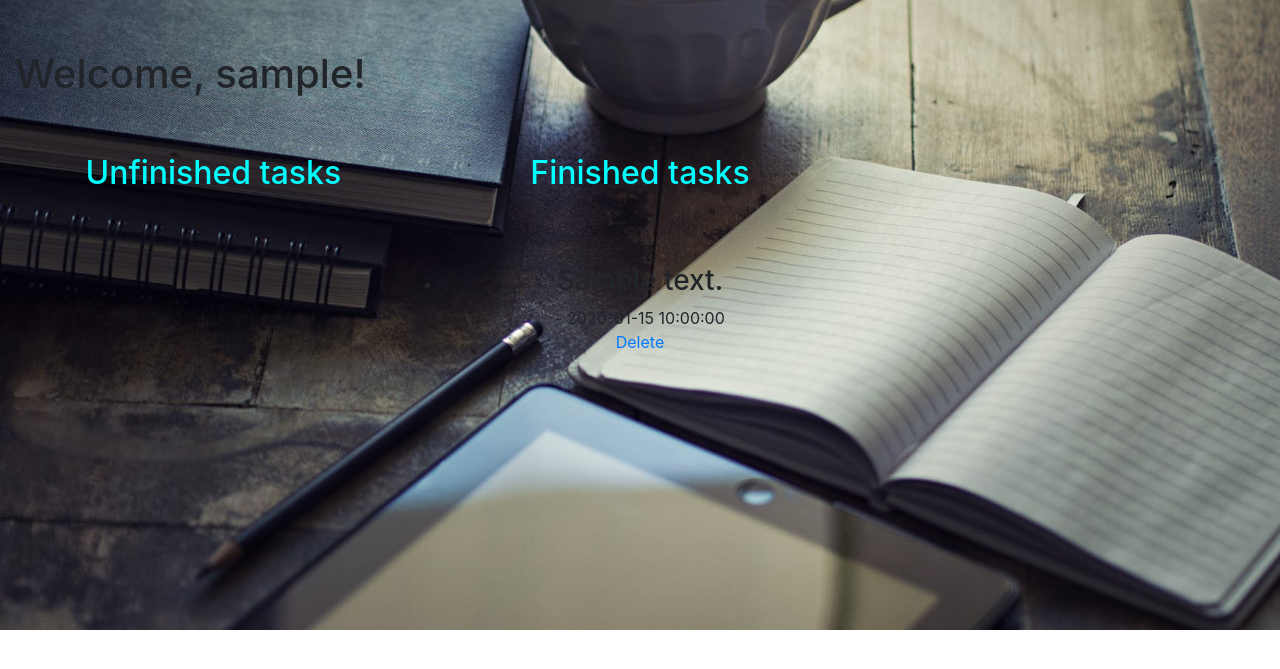
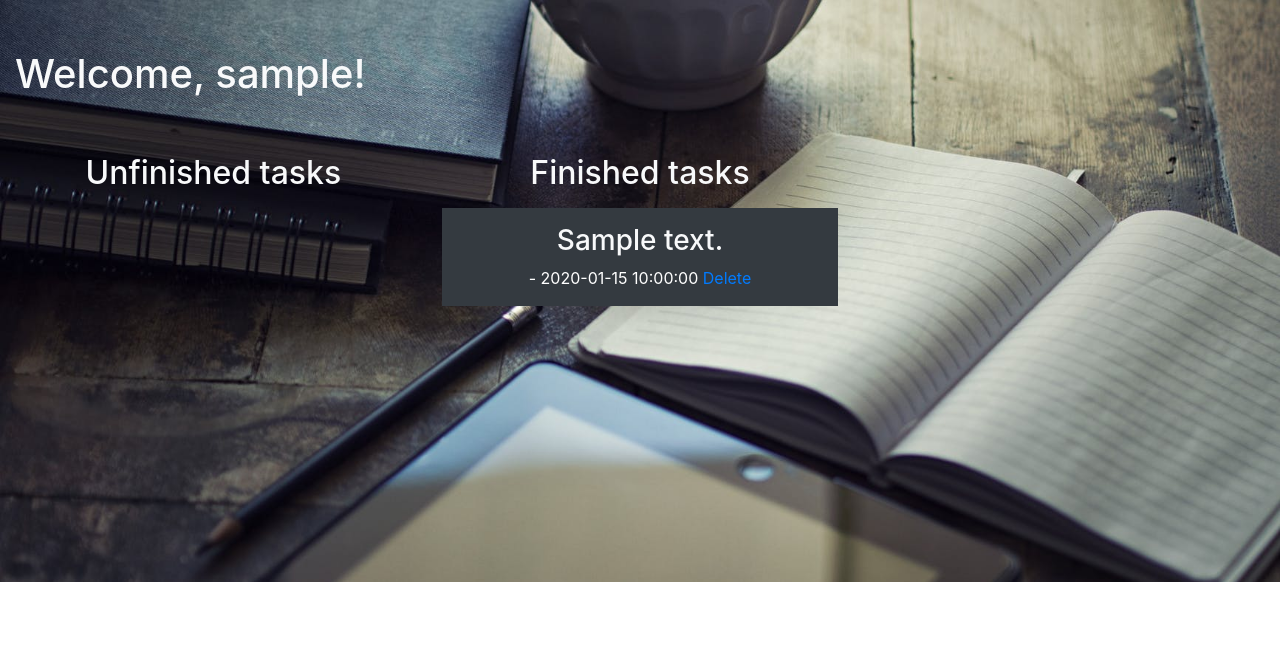
Before and after one commit to sairabbas/2Do, a Flask app: page / in a window 1280 px wide. Shown: the part 56-725 px from the top of the page. Run offline with Flask 2, Linux system fonts and the light colour scheme; a user stored in the database is signed in; tables that the repository leaves empty hold one stand-in row (values such as "Sample post"); some libraries are stand-ins or nearby versions; some web fonts are replaced.

Commit message:
Adding some styling changes

```diff
--- a/app/main.py
+++ b/app/main.py
@@ -93,7 +93,7 @@ def add():
         db.session.query(Todo)
         flash('Task successfully created!', 'success')
 
-        flash('Successfully to create task!', 'success')
+       # flash('Successfully to create task!', 'success')
 
         return redirect(url_for('home'))
         # posts = Todo.query.order_by(Todo.timestamp.desc()).all()
--- a/app/templates/home.html
+++ b/app/templates/home.html
@@ -17,27 +17,25 @@
 </head>
 
 <body>
-    <h1>Welcome, {{ current_user.username }}!</h1>
+    <h1 class="text-light">Welcome, {{ current_user.username }}!</h1>
     <br><br>
     <div class="row justify-content-center">
         <!-- Bootstrap grid is 12 units in total, here i'm splitting one row into 2 columns of 6 units each -->
         <!-- Imagine it like this: |  6 units |  6 units | -->
         <div class="col-md-6 text-center">
-            <h2>Unfinished tasks</h2>
+            <h2 class="text-light">Unfinished tasks</h2>
             <p>
-
-            <br><br>
             <ul>
                 {% for todo in todo %}
                     {% if todo.status == False  and todo.user_id == current_user.id %}
-                    <li><h3> {{ todo.description }}</h3>
+                    <li class="p-3 mb-2 bg-dark text-white" style="list-style-type:none"><h3 class="text-light"> {{ todo.description }}</h3>
                         {{todo.content}}
                         <br>
-                        {{ todo.deadline }}</li>
+                        {{ todo.deadline }}
                     <a href="{{ url_for('complete', id = todo.id )}}">Complete</a>
                     <!-- <button type ="button" data-toggle ='modal', data-target=#deleteModal>Delete</button> -->
                     <a href="{{ url_for('delete', id = todo.id )}}">Delete</a>
-                    <a href="{{ url_for('edit', id = todo.id )}}">Edit</a>
+                    <a href="{{ url_for('edit', id = todo.id )}}">Edit</a></li>
                     {% endif %}
 
                 {% endfor %}
@@ -45,17 +43,15 @@
             </p>
         </div>
         <div class="col-md-6 text-center">
-             <h2>Finished tasks</h2>
+             <h2 class="text-light">Finished tasks</h2>
             <p>
-            <br><br>
-            <ul>
                 {% for todo in todo %}
                 {% if todo.status == True and todo.user_id == current_user.id  %}
-                <li><h3> {{ todo.description }} </h3> - {{todo.timestamp}}</li>
-                <a href="/delete/{{todo.id }}">Delete</a>
+                <li class="p-3 mb-2 bg-dark text-white" style="list-style-type:none"><h3 class="text-light"> {{ todo.description }} </h3> - {{todo.timestamp}}
+                <a href="/delete/{{todo.id }}">Delete</a></li>
                 {% endif %}
                 {% endfor %}
-            </ul>
+
             </p>
         </div>
     </div>
```
Also changed, not shown: myApp.db.
